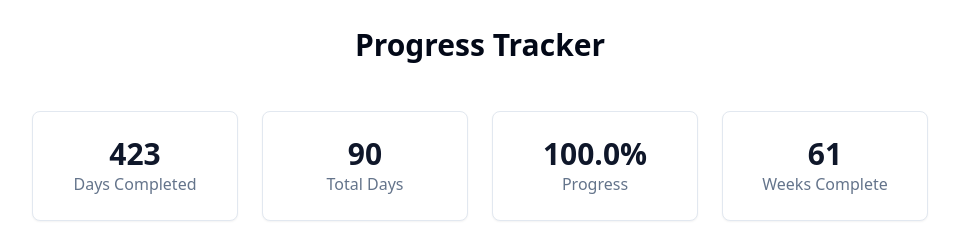
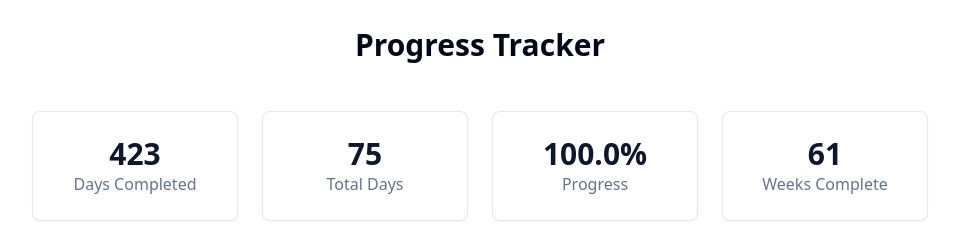
Before and after one commit to Ikuchar1/FCSA_Intern_Presentation, a React (Vite) app: page / in a window 1280 px wide. Shown: the part 1340-1566 px from the top of the page, without its empty margins (160-1119 px from the left). Built offline with nearby package versions, Linux system fonts and the light colour scheme.

Commit message:
Fix progress tracker
Update progress tracker with internship end date and time.

```diff
--- a/src/pages/Home.tsx
+++ b/src/pages/Home.tsx
@@ -14,7 +14,7 @@ const Home = () => {
 
   // Internship details - update these with your actual dates
   const internshipStart = new Date("2024-06-01"); // Update with your start date
-  const internshipEnd = new Date("2024-08-30"); // Update with your end date
+  const internshipEnd = new Date("2024-08-14T17:00:00Z"); // August 14th at Noon Central Time
   const totalDays = Math.ceil((internshipEnd.getTime() - internshipStart.getTime()) / (1000 * 60 * 60 * 24));
   const daysCompleted = Math.ceil((new Date().getTime() - internshipStart.getTime()) / (1000 * 60 * 60 * 24));
   const progressPercent = Math.min(Math.max((daysCompleted / totalDays) * 100, 0), 100);
```
